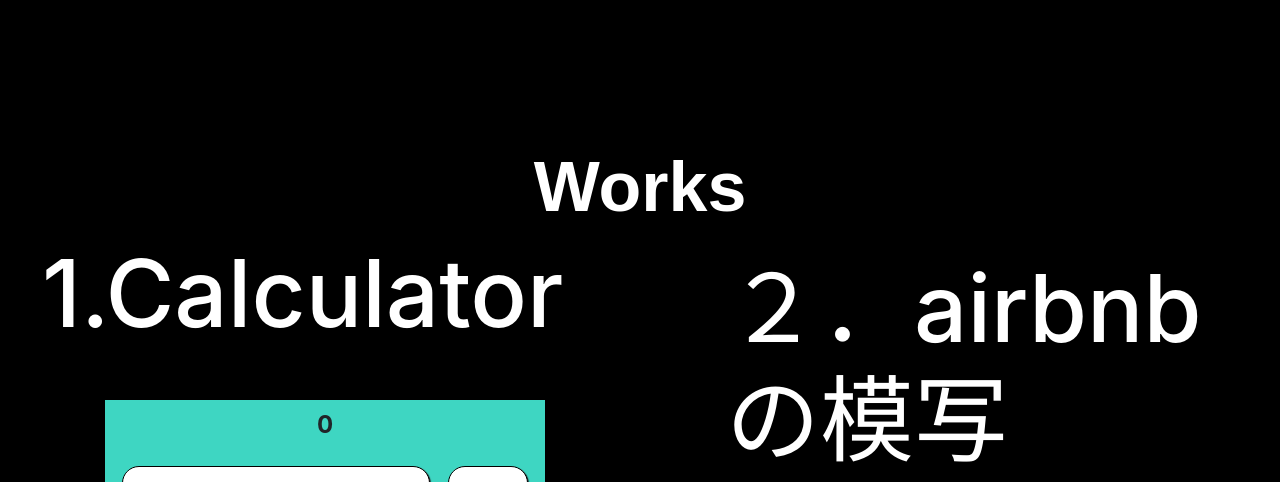
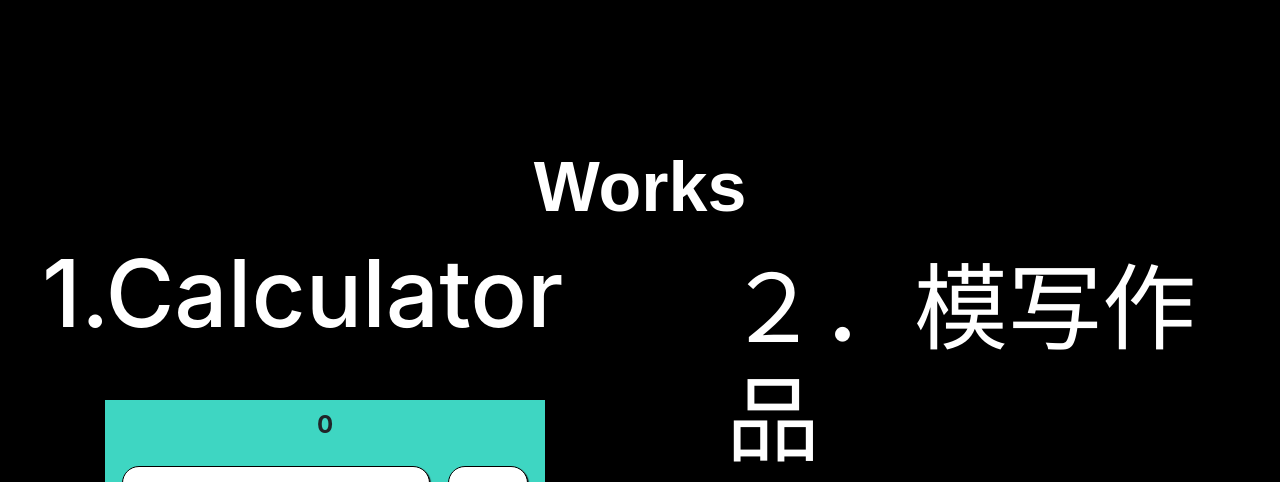
Before and after one commit to tabata-itsuki/tabata-itsuki.github.io, a plain HTML site: page index.html in a window 1280 px wide. Shown: the part 1415-1897 px from the top of the page. Drawn offline with nearby package versions, Linux system fonts and the light colour scheme; grey boxes are pictures that could not be loaded; files whose address does not match are found by name.

Commit message:
Update index.html

```diff
--- a/index.html
+++ b/index.html
@@ -95,7 +95,7 @@
 					</div>
 				</div>
 				<div class="size widthS">
-					<h3 class="color">２．airbnbの模写</h3>
+					<h3 class="color">２．模写作品</h3>
 					<div class="sizeImg" id="imgbtn">
 						<img src="スクリーンショット 2020-09-29 7.27.40.png" class="box">
 						<div class="eighty fade-in-bottom hidden">
```
